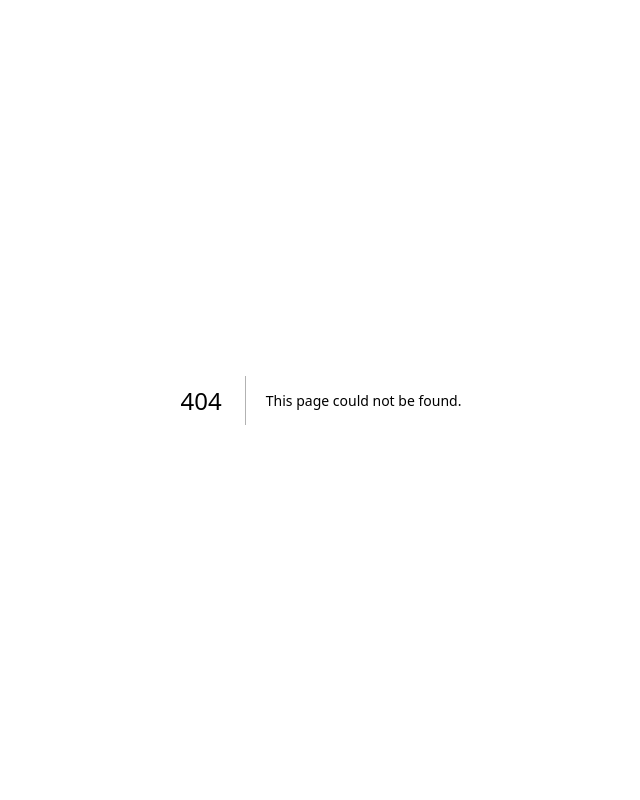
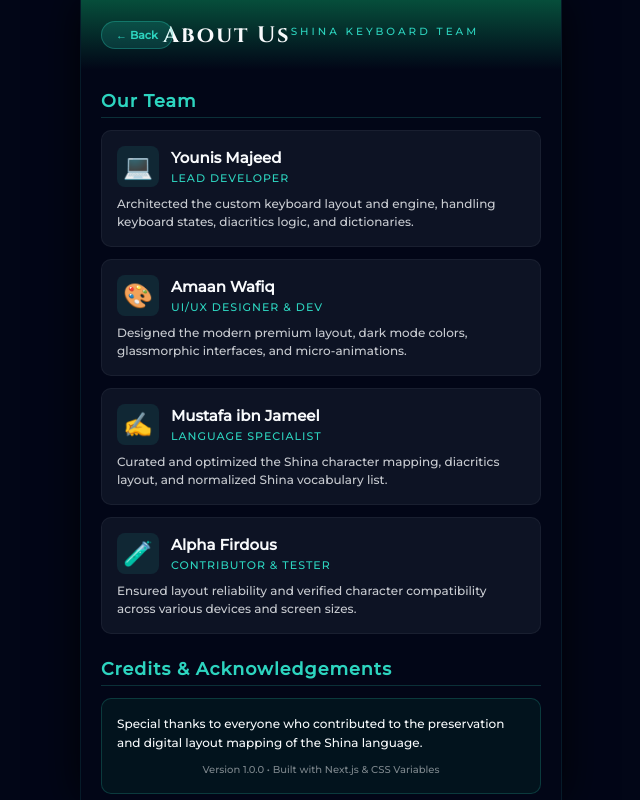
Before and after one commit to YounesMajeed/keyboard, a Next.js app: page /about in a window 1280 px wide. Before the commit this address had no page. Shown: the whole page, without its empty margins (319-959 px from the left). Built offline with nearby package versions, Linux system fonts and the light colour scheme; a web font is replaced by a local one.

Commit message:
feat: add settings drawer and new About Us page

```diff
--- /dev/null
+++ b/src/app/about/page.tsx
@@ -0,0 +1,74 @@
+import Link from "next/link";
+
+export default function About() {
+  const team = [
+    {
+      name: "Younis Majeed",
+      role: "Lead Developer",
+      desc: "Architected the custom keyboard layout and engine, handling keyboard states, diacritics logic, and dictionaries.",
+      emoji: "💻"
+    },
+    {
+      name: "Amaan Wafiq",
+      role: "UI/UX Designer & Dev",
+      desc: "Designed the modern premium layout, dark mode colors, glassmorphic interfaces, and micro-animations.",
+      emoji: "🎨"
+    },
+    {
+      name: "Mustafa ibn Jameel",
+      role: "Language Specialist",
+      desc: "Curated and optimized the Shina character mapping, diacritics layout, and normalized Shina vocabulary list.",
+      emoji: "✍️"
+    },
+    {
+      name: "Alpha Firdous",
+      role: "Contributor & Tester",
+      desc: "Ensured layout reliability and verified character compatibility across various devices and screen sizes.",
+      emoji: "🧪"
+    }
+  ];
+
+  return (
+    <div className="about-wrapper">
+      <header className="about-header">
+        <Link href="/" className="btn-back">
+          ← Back
+        </Link>
+        <h1 className="logo">About Us</h1>
+        <p className="tagline">Shina Keyboard Team</p>
+      </header>
+
+      <div className="about-content">
+        <section className="team-section">
+          <h2>Our Team</h2>
+          <div className="team-grid">
+            {team.map((member, idx) => (
+              <div key={idx} className="member-card">
+                <div className="member-header">
+                  <span className="member-emoji">{member.emoji}</span>
+                  <div>
+                    <h3>{member.name}</h3>
+                    <span className="member-role">{member.role}</span>
+                  </div>
+                </div>
+                <p className="member-desc">{member.desc}</p>
+              </div>
+            ))}
+          </div>
+        </section>
+
+        <section className="credits-section">
+          <h2>Credits & Acknowledgements</h2>
+          <div className="credits-card">
+            <p>
+              Special thanks to everyone who contributed to the preservation and digital layout mapping of the Shina language.
+            </p>
+            <p className="credits-footnote">
+              Version 1.0.0 • Built with Next.js & CSS Variables
+            </p>
+          </div>
+        </section>
+      </div>
+    </div>
+  );
+}
--- a/src/app/globals.css
+++ b/src/app/globals.css
@@ -113,3 +113,222 @@
     transition: 0.3s; pointer-events: none; font-weight: bold;
     z-index: 100;
 }
+
+/* Settings Drawer & Layout */
+.header-container {
+    display: flex;
+    justify-content: space-between;
+    align-items: center;
+    padding: 15px 20px 5px 20px;
+    background: linear-gradient(to bottom, var(--primary-pine), transparent);
+}
+.header-container header {
+    padding: 0;
+    background: none;
+    flex: 1;
+}
+.btn-settings-toggle {
+    background: none;
+    border: none;
+    font-size: 20px;
+    cursor: pointer;
+    color: var(--snow-white);
+    transition: transform 0.3s ease;
+    padding: 5px;
+    display: flex;
+    align-items: center;
+    justify-content: center;
+}
+.btn-settings-toggle:hover {
+    transform: rotate(45deg);
+    color: var(--accent-turquoise);
+}
+
+.settings-overlay {
+    position: absolute;
+    top: 60px;
+    left: 50%;
+    transform: translateX(-50%);
+    width: calc(100% - 40px);
+    max-width: 440px;
+    background: rgba(15, 23, 42, 0.95);
+    backdrop-filter: blur(10px);
+    border: 1px solid rgba(45, 212, 191, 0.2);
+    border-radius: 12px;
+    padding: 20px;
+    box-sizing: border-box;
+    z-index: 90;
+    box-shadow: 0 10px 25px rgba(0,0,0,0.5);
+    transition: all 0.3s ease;
+}
+
+.settings-card {
+    background: rgba(30, 41, 59, 0.5);
+    border: 1px solid rgba(45, 212, 191, 0.15);
+    border-radius: 8px;
+    padding: 15px;
+    margin-top: 10px;
+    display: flex;
+    justify-content: space-between;
+    align-items: center;
+    transition: transform 0.2s ease, border-color 0.2s ease;
+}
+
+.settings-card:hover {
+    transform: translateY(-2px);
+    border-color: var(--accent-turquoise);
+    cursor: pointer;
+}
+
+.settings-card-content h3 {
+    margin: 0 0 5px 0;
+    font-size: 14px;
+    color: var(--snow-white);
+}
+
+.settings-card-content p {
+    margin: 0;
+    font-size: 11px;
+    color: rgba(248, 250, 252, 0.7);
+}
+
+.settings-card-arrow {
+    color: var(--accent-turquoise);
+    font-size: 18px;
+    font-weight: bold;
+}
+
+/* About Page Styles */
+.about-wrapper {
+    display: flex;
+    flex-direction: column;
+    height: 100vh;
+    max-width: 480px;
+    margin: 0 auto;
+    border-left: 1px solid rgba(45, 212, 191, 0.1);
+    border-right: 1px solid rgba(45, 212, 191, 0.1);
+    background-color: var(--bg-dark);
+    box-shadow: 0 0 40px rgba(0,0,0,0.8);
+    overflow-y: auto;
+}
+
+.about-header {
+    display: flex;
+    align-items: center;
+    justify-content: center;
+    padding: 20px;
+    position: relative;
+    background: linear-gradient(to bottom, var(--primary-pine), transparent);
+}
+
+.btn-back {
+    position: absolute;
+    left: 20px;
+    background: rgba(45, 212, 191, 0.15);
+    color: var(--accent-turquoise);
+    border: 1px solid rgba(45, 212, 191, 0.3);
+    padding: 6px 14px;
+    border-radius: 20px;
+    text-decoration: none;
+    font-size: 11px;
+    font-weight: bold;
+    transition: background 0.2s, color 0.2s;
+}
+
+.btn-back:hover {
+    background: var(--accent-turquoise);
+    color: var(--bg-dark);
+}
+
+.about-content {
+    padding: 20px;
+    display: flex;
+    flex-direction: column;
+    gap: 24px;
+}
+
+.about-content h2 {
+    font-size: 1.1rem;
+    margin: 0 0 12px 0;
+    border-bottom: 1px solid rgba(45, 212, 191, 0.2);
+    padding-bottom: 6px;
+    color: var(--accent-turquoise);
+    letter-spacing: 1px;
+}
+
+.team-grid {
+    display: flex;
+    flex-direction: column;
+    gap: 12px;
+}
+
+.member-card {
+    background: rgba(30, 41, 59, 0.4);
+    border: 1px solid rgba(255,255,255,0.05);
+    border-radius: 10px;
+    padding: 15px;
+    transition: transform 0.2s;
+}
+
+.member-card:hover {
+    transform: translateY(-2px);
+    border-color: rgba(45, 212, 191, 0.2);
+}
+
+.member-header {
+    display: flex;
+    align-items: center;
+    gap: 12px;
+    margin-bottom: 8px;
+}
+
+.member-emoji {
+    font-size: 24px;
+    background: rgba(45, 212, 191, 0.1);
+    padding: 6px;
+    border-radius: 8px;
+    display: inline-block;
+}
+
+.member-header h3 {
+    margin: 0;
+    font-size: 15px;
+}
+
+.member-role {
+    font-size: 11px;
+    color: var(--accent-turquoise);
+    text-transform: uppercase;
+    letter-spacing: 1px;
+}
+
+.member-desc {
+    margin: 0;
+    font-size: 12px;
+    color: rgba(248, 250, 252, 0.8);
+    line-height: 1.5;
+}
+
+.credits-card {
+    background: rgba(6, 78, 59, 0.2);
+    border: 1px solid rgba(45, 212, 191, 0.2);
+    border-radius: 10px;
+    padding: 15px;
+}
+
+.credits-card p {
+    margin: 0 0 10px 0;
+    font-size: 12px;
+    line-height: 1.6;
+}
+
+.credits-card p:last-child {
+    margin-bottom: 0;
+}
+
+.credits-footnote {
+    font-size: 10px !important;
+    color: rgba(248, 250, 252, 0.5);
+    text-align: center;
+    margin-top: 15px;
+}
```
Also changed, not shown: src/app/page.tsx (+30 -4 lines).
